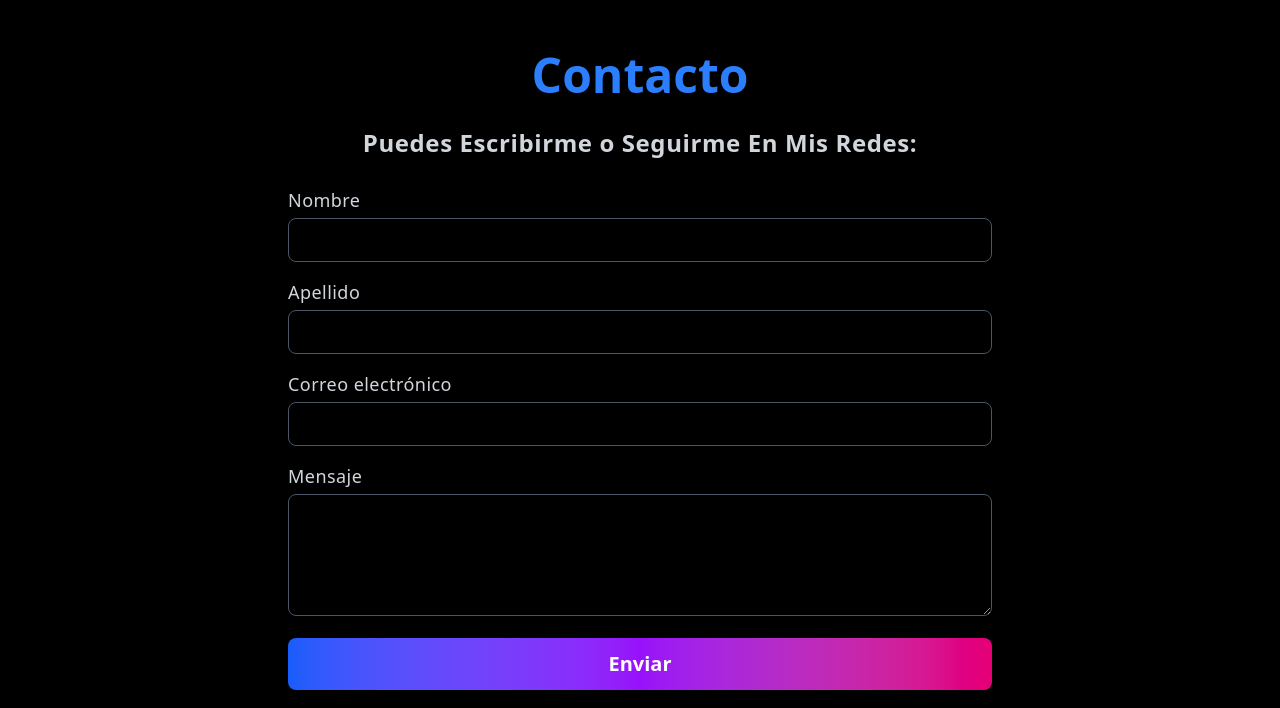
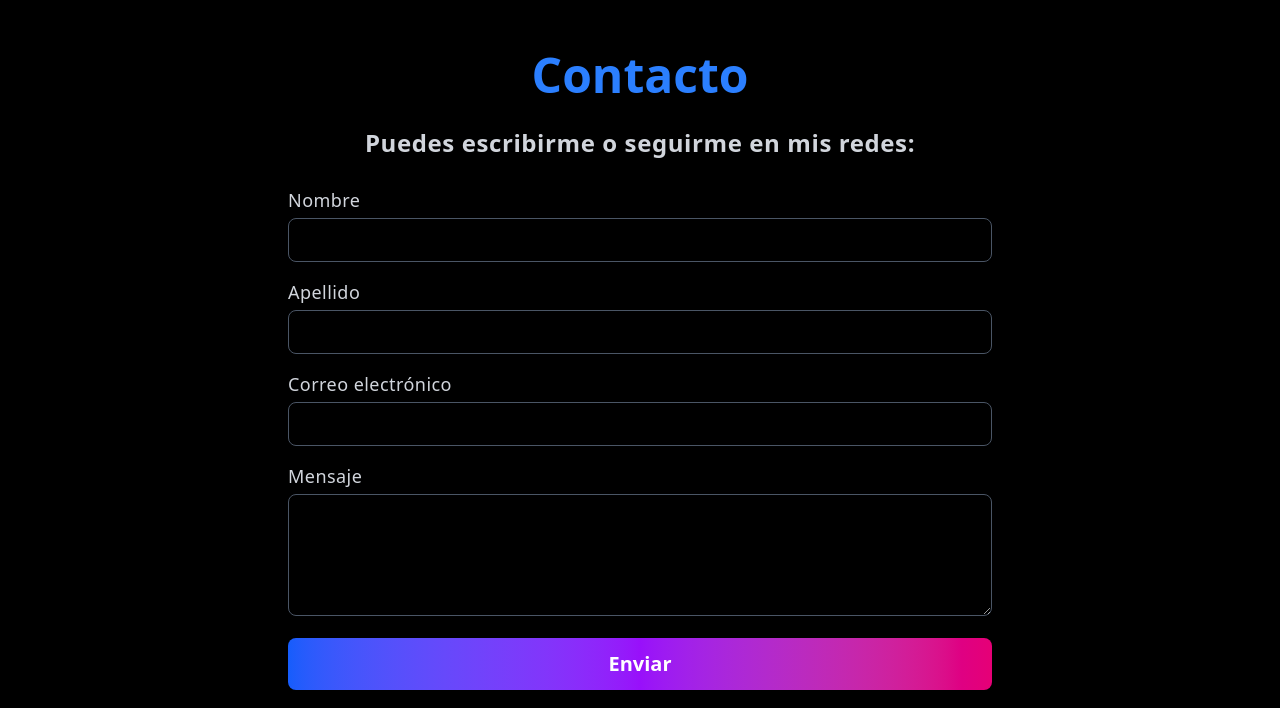
Before and after one commit to LeonardoB2608/portfolio, an Astro site: page / in a window 1280 px wide. Shown: the part 2260-2968 px from the top of the page. Built offline with nearby package versions, Linux system fonts and the light colour scheme; Astro itself is replaced by a stand-in of ours.

Commit message:
texto-ajustado

```diff
--- a/src/components/Contact.astro
+++ b/src/components/Contact.astro
@@ -4,7 +4,7 @@
   <p
     class="font-semibold mb-6 text-2xl text-gray-300 tracking-wide leading-relaxed"
   >
-    Puedes Escribirme o Seguirme En Mis Redes:
+    Puedes escribirme o seguirme en mis redes:
   </p>
 
   <!-- Formulario -->
```
